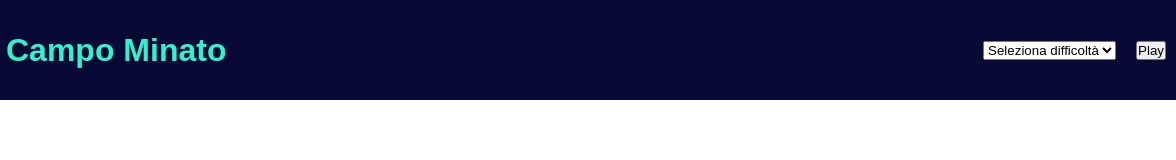
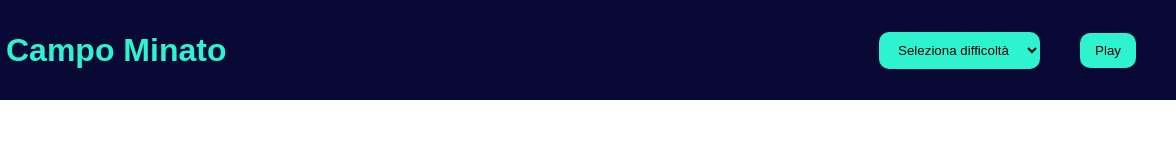
Before and after one commit to sophiamziou/js-campominato-grid, a plain HTML site: page index.html in a window 1280 px wide. Shown: the full height of the page, 104-1280 px from the left. Drawn offline with nearby package versions, Linux system fonts and the light colour scheme.

```diff
--- a/css/style.css
+++ b/css/style.css
@@ -7,7 +7,7 @@
 
 .header{
     height: 80px;
-    color: rgba(46,243,207,255);
+    color: rgb(46,243,207);
 }
 
 
@@ -31,8 +31,16 @@
     margin-bottom: 20px;
 }
 
-.m_10{
-    margin: 10px;
+.m_right{
+    margin-right: 30px;
+}
+
+button, select{
+    padding: 10px 15px;
+    background-color: rgb(46,243,207);
+    margin-right: 40px;
+    border: none;
+    border-radius: 10px;
 }
 
 .field{
--- a/index.html
+++ b/index.html
@@ -5,7 +5,6 @@
     <meta http-equiv="X-UA-Compatible" content="IE=edge">
     <meta name="viewport" content="width=device-width, initial-scale=1.0">
     <title>Document</title>
-    <script src="https://cdn.jsdelivr.net/npm/@popperjs/core@2.11.6/dist/umd/popper.min.js" integrity="sha384-oBqDVmMz9ATKxIep9tiCxS/Z9fNfEXiDAYTujMAeBAsjFuCZSmKbSSUnQlmh/jp3" crossorigin="anonymous"></script>
     <link rel="stylesheet" href="./css/style.css">
 </head>
 <body>
@@ -20,13 +19,13 @@
                 </div>
                 <div class="col header">
                     <div>
-                        <select class="form-select m_10" aria-label="Default select example">
-                            <option selected>Seleziona difficoltà</option>
+                        <select>
+                            <option>Seleziona difficoltà</option>
                             <option value="1">Facile</option>
                             <option value="2">Intermedio</option>
                             <option value="3">Difficile</option>
                           </select>
-                        <button class="m_10 play">Play</button>
+                        <button class="play">Play</button>
                     </div>
                 </div>
             </div>
--- a/js/script.js
+++ b/js/script.js
@@ -1,17 +1,12 @@
-
 // 1- visualizzare l'elemento al click del bottone
-
 const play = document.querySelector('.play');
 
 play.addEventListener('click', function(){
     document.querySelector('.field').style.visibility = "visible";
 })
 
-
 // 2- creare la griglia 10x10
-
 const container = document.querySelector('.field');
-
 for (i=0; i<100; i++){
     let element;
     element = `<div class="box">${i+1}</div>`;
@@ -19,13 +14,7 @@
 }
 
 // 3- cliccando sulle celle si colorano e compare il numero in console
-
-// const cell = document.querySelector('.box');
-
-// cell.addEventListener('click', function(){
-//     cell.style.backgroundColor = "red";
-// })
-
-// const box = document.getElementsByClassName('box');
-
-// BONUS
+const cell = document.getElementsByClassName("box");
+cell.addEventListener('click', function(){
+    cell.style.backgroundColor = "red";
+})
```
